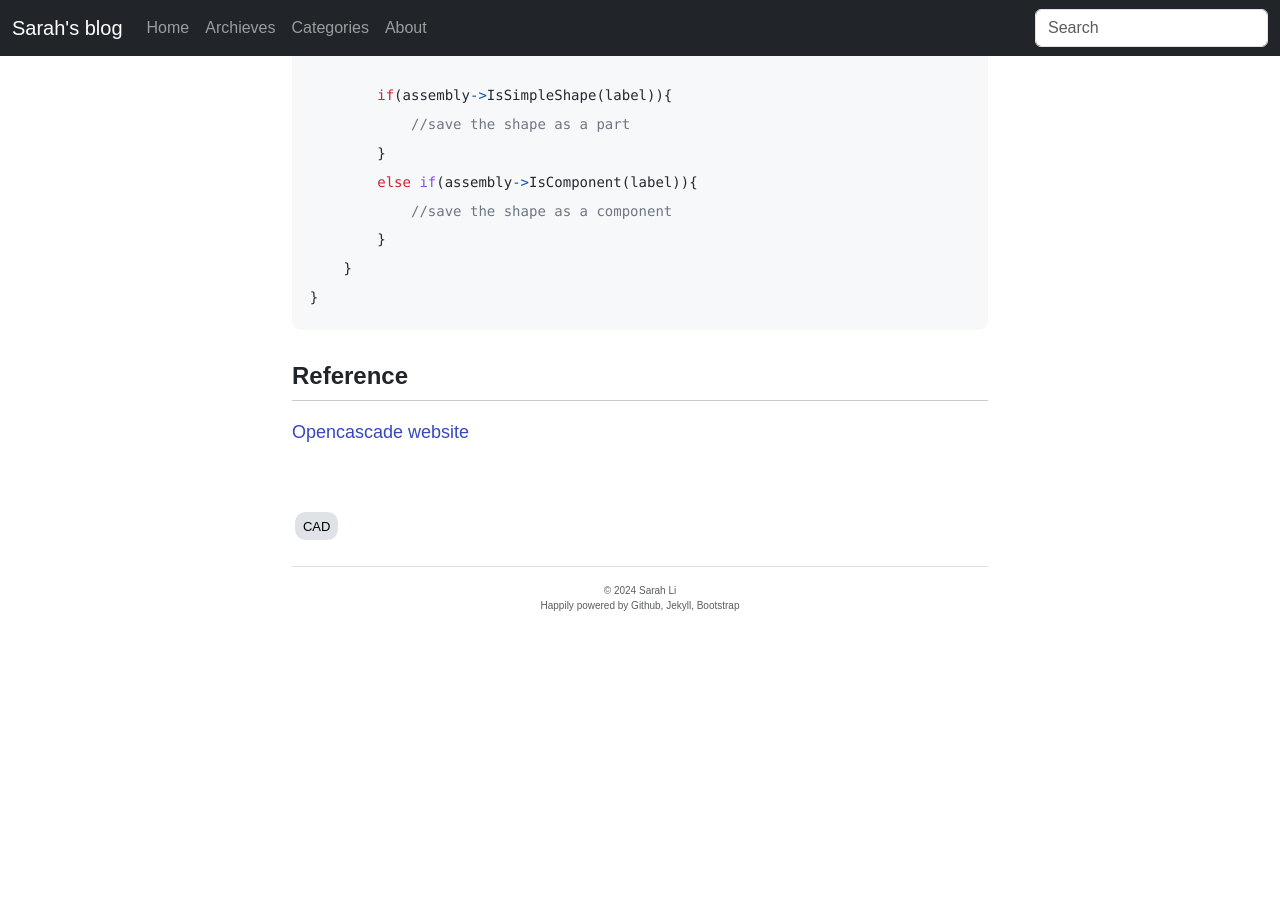
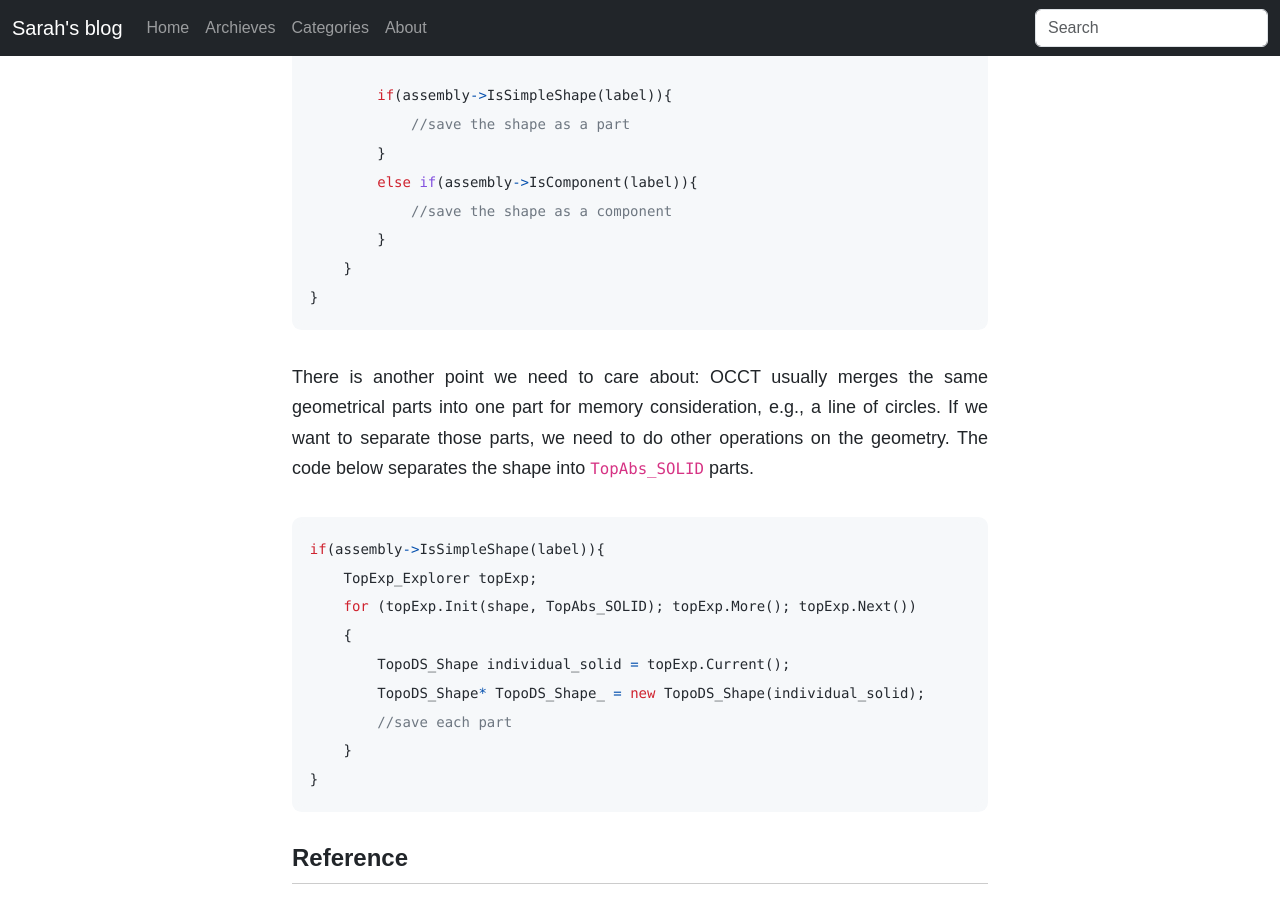
Before and after one commit to sarahqd/sarahqd.github.io, a Jekyll site: the page built from _posts/2024-3-29-Read-geometry-with-OCC.md, in a window 1280 px wide and 900 px high, scrolled down 2757 px. Built offline with Jekyll 4.4.1, drawn with Linux system fonts in a browser that asks for light colours; before the commit the page ends 3410 px from its top, so only the background shows below that.

````diff
--- a/_posts/2024-3-29-Read-geometry-with-OCC.md
+++ b/_posts/2024-3-29-Read-geometry-with-OCC.md
@@ -99,6 +99,20 @@
 }
 ```
 
+There is another point we need to care about: OCCT usually merges the same geometrical parts into one part for memory consideration, e.g., a line of circles. If we want to separate those parts, we need to do other operations on the geometry. The code below separates the shape into `TopAbs_SOLID` parts.
+
+```c++
+if(assembly->IsSimpleShape(label)){
+    TopExp_Explorer topExp;
+    for (topExp.Init(shape, TopAbs_SOLID); topExp.More(); topExp.Next())
+    {
+        TopoDS_Shape individual_solid = topExp.Current();
+        TopoDS_Shape* TopoDS_Shape_ = new TopoDS_Shape(individual_solid);
+        //save each part
+    }
+}
+```
+
 
 
 ## Reference
````
Also changed, not shown: other parts of _posts/2024-3-29-Read-geometry-with-OCC.md (+1 -1 lines), _drafts/2024-4-29-Pipeline-of-rendering-and-VTK-example.md (deleted, +0 -39 lines), _posts/2024-4-29-Pipeline-of-rendering-and-VTK-example.md (added, +88 -0 lines), assets/images/2024-05-06-geom.png (added), assets/images/2024-05-06-geom2.png (added).
